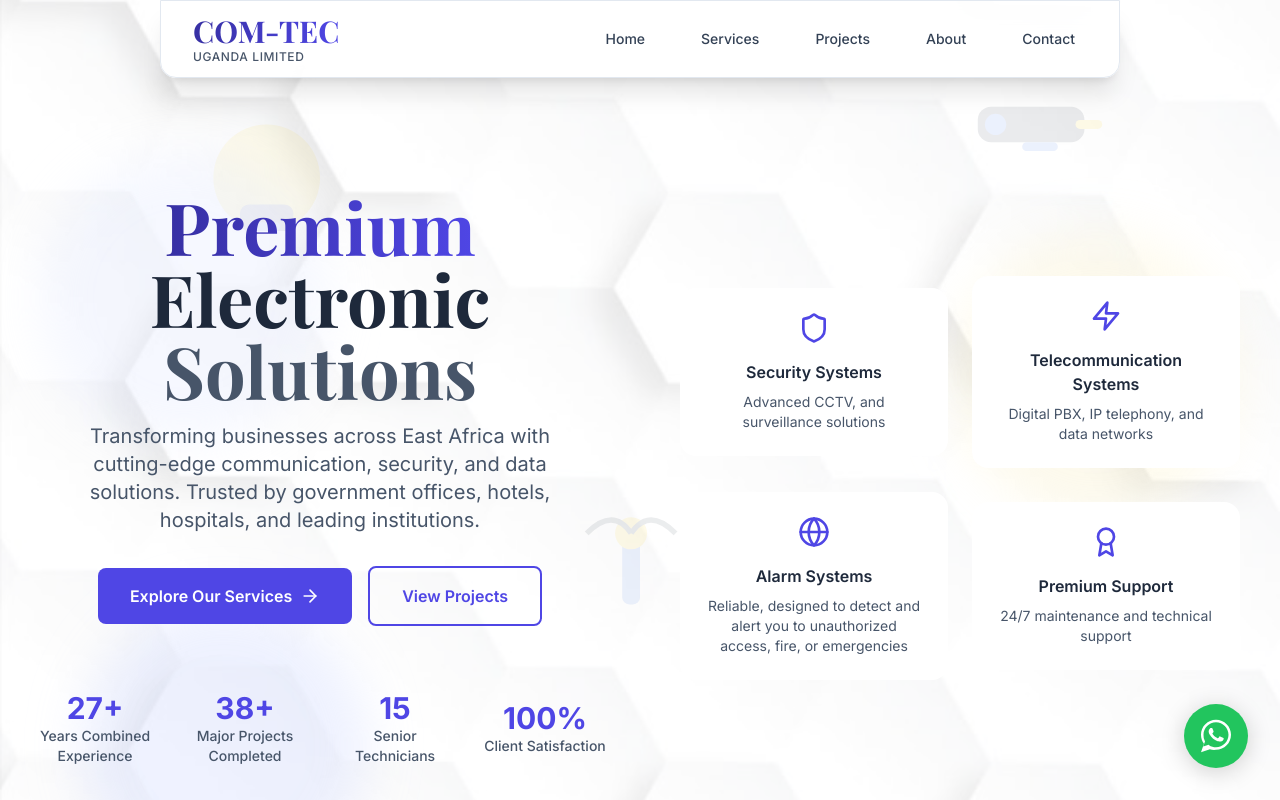
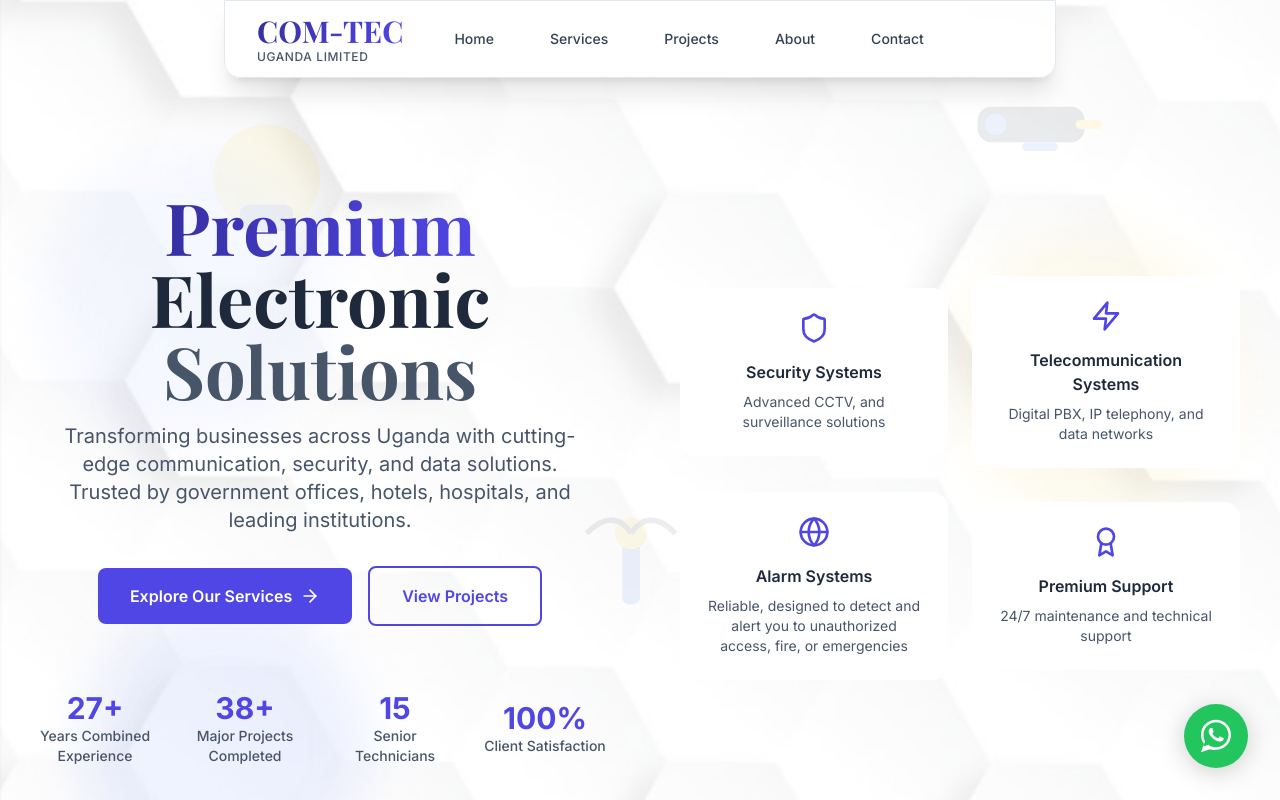
Before and after one commit to pirwoth/Com-Tec, a React (Vite) app: page / in a window 1280 px wide. Shown: the top 800 px of the page. Built offline with nearby package versions, Linux system fonts and the light colour scheme; the HTML template or start-up script is replaced by a standard one.

Commit message:
UI: Responsive infinite marquee, scrollable cards, and navbar with only bottom border radius (all views)

```diff
--- a/src/App.jsx
+++ b/src/App.jsx
@@ -49,7 +49,7 @@
         <Footer />
         {/* Sticky WhatsApp Button */}
         <a
-          href="https://wa.me/256776251238"
+          href="https://wa.me/256702069442"
           target="_blank"
           rel="noopener noreferrer"
           aria-label="Chat on WhatsApp"
--- a/src/components/Contact.jsx
+++ b/src/components/Contact.jsx
@@ -20,12 +20,12 @@
     {
       icon: <Phone className="w-6 h-6" />,
       title: 'Phone Numbers',
-      details: ['Tel: +256 414-251238', 'Mobile: +256 776-251238', 'Mobile: +256 706-251238', 'Mobile: +256 756-251238']
+      details: ['Tel: +256 200 990 198']
     },
     {
       icon: <Mail className="w-6 h-6" />,
       title: 'Email & Web',
-      details: ['pirwoth.dev@gmail.com', 'pirwoth.dev@gmail.com']
+      details: ['comtecuganda@gmail.com',]
     },
     {
       icon: <Clock className="w-6 h-6" />,
@@ -65,27 +65,26 @@
               transition={{ duration: 0.8, delay: 0.2 }}
               className="flex flex-col justify-center"
             >
-              <div className="glass-effect p-4 sm:p-8 rounded-3xl h-full flex flex-col justify-center">
+              <div className="glass-effect p-4 sm:p-8 rounded-3xl h-full flex flex-col justify-center items-center text-center">
                 <h3 className="text-2xl sm:text-3xl font-serif font-bold text-slate-800 mb-4 sm:mb-8">
                   Contact Information
                 </h3>
-
-                <div className="grid gap-4 sm:gap-6">
+                <div className="grid gap-4 sm:gap-6 w-full">
                   {contactInfo.map((info, index) => (
                     <motion.div
                       key={index}
                       initial={{ opacity: 0, y: 20 }}
                       animate={inView ? { opacity: 1, y: 0 } : {}}
                       transition={{ duration: 0.5, delay: 0.4 + index * 0.1 }}
-                      className="flex items-start space-x-3 sm:space-x-4 p-2 sm:p-4 bg-white card rounded-2xl hover-lift"
+                      className="flex flex-col items-center space-y-2 sm:space-y-3 p-2 sm:p-4 bg-white card rounded-2xl hover-lift text-center"
                     >
-                      <div className="flex-shrink-0 w-10 h-10 sm:w-12 sm:h-12 bg-navy-100 rounded-xl flex items-center justify-center text-navy-600">
+                      <div className="flex-shrink-0 w-10 h-10 sm:w-12 sm:h-12 bg-navy-100 rounded-xl flex items-center justify-center text-navy-600 mx-auto">
                         {info.icon}
                       </div>
-                      <div>
-                        <h4 className="font-bold text-slate-800 mb-1 sm:mb-2 text-sm sm:text-base px-1">{info.title}</h4>
+                      <h4 className="font-bold text-slate-800 mb-1 sm:mb-2 text-sm sm:text-base px-1 w-full text-center">{info.title}</h4>
+                      <div className="flex flex-col items-center w-full">
                         {info.details.map((detail, idx) => (
-                          <p key={idx} className="text-xs sm:text-sm text-slate-600 leading-loose px-3 sm:px-4">
+                          <p key={idx} className="text-xs sm:text-sm text-slate-600 leading-loose px-3 sm:px-4 text-center w-full">
                             {detail}
                           </p>
                         ))}
--- a/src/components/Hero.jsx
+++ b/src/components/Hero.jsx
@@ -84,7 +84,7 @@
                     transition={{ delay: 0.6 }}
                     className="text-base sm:text-xl text-slate-600 leading-relaxed max-w-xs sm:max-w-lg mx-auto"
                   >
-                    Transforming businesses across East Africa with cutting-edge communication,
+                    Transforming businesses across Uganda with cutting-edge communication,
                     security, and data solutions. Trusted by government offices, hotels, hospitals, and leading institutions.
                   </motion.p>
                 </div>
--- a/src/components/Navbar.jsx
+++ b/src/components/Navbar.jsx
@@ -71,12 +71,13 @@
         transition={{ type: 'spring', stiffness: 120, damping: 18 }}
       >
         <div
-          className={`pointer-events-auto max-w-7xl w-full sm:w-[97vw] md:w-[92vw] lg:w-[85vw] xl:w-[75vw] shadow-xl bg-white/90 glass-effect border border-slate-200 ${
+          className={`pointer-events-auto mx-auto sm:max-w-6xl sm:w-[90vw] md:w-[85vw] lg:w-[75vw] xl:w-[65vw] shadow-xl bg-white/90 glass-effect border border-slate-200 ${
             scrolled ? 'py-2' : 'py-3'
-          } px-2 sm:px-4 lg:px-8 flex items-center rounded-b-2xl rounded-t-none`}
+          } px-4 sm:px-6 lg:px-8 flex items-center rounded-b-2xl rounded-t-none`}
         >
-          <div className="flex justify-between items-center w-full">
-            {/* Logo */}
+          {/* Flex row: logo (left), nav (center), menu (right) */}
+          <div className="w-full flex items-center justify-between">
+            {/* Logo: always left */}
             <motion.div
               className="flex-shrink-0 cursor-pointer"
               whileHover={{ scale: 1.05 }}
@@ -89,10 +90,9 @@
                 UGANDA LIMITED
               </p>
             </motion.div>
-
-            {/* Desktop Navigation */}
-            <div className="hidden md:flex items-center">
-              <div className="ml-4 sm:ml-10 flex items-baseline space-x-4 sm:space-x-8">
+            {/* Desktop Navigation (centered on desktop only) */}
+            <div className="hidden md:flex flex-1 justify-center">
+              <div className="flex items-baseline space-x-4 sm:space-x-8">
                 {navItems.map((item) => (
                   <motion.a
                     key={item.name}
@@ -106,10 +106,8 @@
                   </motion.a>
                 ))}
               </div>
-              {/* Removed dark mode toggle for desktop */}
             </div>
-
-            {/* Mobile menu button */}
+            {/* Mobile menu button (right end on mobile only) */}
             <div className="md:hidden">
               <button
                 onClick={() => setIsOpen(!isOpen)}
@@ -125,6 +123,8 @@
                 </motion.div>
               </button>
             </div>
+            {/* Empty div for desktop right side symmetry */}
+            <div className="hidden md:block w-12"></div>
           </div>
         </div>
         {/* Mobile Navigation */}
@@ -132,15 +132,15 @@
           {isOpen && (
             <motion.div
               key="mobile-menu"
-              className="pointer-events-auto md:hidden fixed right-0 left-0 top-20 z-[9999] flex flex-col items-end"
-              style={{ borderRadius: '0 0 1rem 1rem' }}
+              className="pointer-events-auto md:hidden fixed right-4 top-20 z-[9999] flex flex-col items-end"
+              style={{ borderRadius: '0 0 1rem 1rem', ...(window.innerWidth <= 640 ? { borderTopLeftRadius: 0, borderTopRightRadius: 0 } : {}) }}
               initial={{ opacity: 0, x: 100 }}
               animate={{ opacity: 1, x: 0 }}
               exit={{ opacity: 0, x: 100 }}
               transition={{ duration: 0.5, type: 'spring', bounce: 0.18 }}
             >
               <nav className="flex flex-col space-y-2 items-end py-2 px-2 w-full"
-                style={{ borderRadius: '0 0 1rem 1rem' }}>
+                style={{ borderRadius: '0 0 1rem 1rem', ...(window.innerWidth <= 640 ? { borderTopLeftRadius: 0, borderTopRightRadius: 0 } : {}) }}>
                 {navItems.map((item, idx) => (
                   <motion.a
                     key={item.name}
--- a/src/components/Projects.jsx
+++ b/src/components/Projects.jsx
@@ -21,12 +21,12 @@
     { id: 6, name: 'ST JOSEPH NAGGALAMA', solution: 'TELEPHONE', category: 'Education', featured: false },
     { id: 7, name: 'ST. SAVIO JUNIOR SCHOOL KISUBI', solution: 'CCTV', category: 'Education', featured: false },
     { id: 8, name: 'MED OPTICS', solution: 'COUNTRY WIDE CCTV INTEGRATION', category: 'Healthcare', featured: true },
-    { id: 9, name: 'OFFICE OF THE PRIME MINISTER ADJUMAN', solution: 'VOICE, DATA & CCTV', category: 'Government', featured: true },
+    { id: 9, name: 'PRIME MINISTER OFFICE ADJUMAN', solution: 'VOICE, DATA & CCTV', category: 'Government', featured: true },
     { id: 10, name: 'WEST CLIFF HOTEL LIRA', solution: 'VOICE, DATA & CCTV', category: 'Hospitality', featured: false },
     { id: 11, name: 'RAINA HOTEL FORT PORTAL', solution: 'VOICE, DATA & CCTV', category: 'Hospitality', featured: false },
-    { id: 12, name: 'KABALORE DISTRICT LOCAL GOVERNMENT', solution: 'TELEPHONE & DATA', category: 'Government', featured: false },
+    { id: 12, name: 'KABALORE DISTRICT LG', solution: 'TELEPHONE & DATA', category: 'Government', featured: false },
     { id: 13, name: 'MWEYA SAFARI LODGE', solution: 'TELEPHONE', category: 'Hospitality', featured: false },
-    { id: 14, name: 'ACTION AID INTERNATIONAL (country wide)', solution: 'TELEPHONE', category: 'NGO', featured: true },
+    { id: 14, name: 'ACTION AID INT (country wide)', solution: 'TELEPHONE', category: 'NGO', featured: true },
     { id: 15, name: 'COLLINE HOTEL MUKONO', solution: 'TELEPHONE', category: 'Hospitality', featured: false },
     { id: 16, name: 'NEMA HOUSE', solution: 'TELEPHONE', category: 'Government', featured: false },
     { id: 17, name: 'NSAMBYA HOSPITAL', solution: 'TELEPHONE', category: 'Healthcare', featured: true },
@@ -34,7 +34,7 @@
     { id: 19, name: 'HOSPICE UGANDA', solution: 'TELEPHONE', category: 'Healthcare', featured: false },
     { id: 20, name: 'FLIGHT HOTEL ENTEBBE', solution: 'VOICE, DATA & CCTV', category: 'Hospitality', featured: false },
     { id: 21, name: 'MENGO HOSPITAL', solution: 'TELEPHONE', category: 'Healthcare', featured: false },
-    { id: 22, name: 'UGANDA WILD LIFE EDUCATION CENTRE ENTEBBE', solution: 'TELEPHONE', category: 'Education', featured: false },
+    { id: 22, name: 'UWLEC ENTEBBE', solution: 'TELEPHONE', category: 'Education', featured: false },
     { id: 23, name: 'SPEKE RESORT MUNYONYO', solution: 'TELEPHONE', category: 'Hospitality', featured: true },
     { id: 24, name: 'ROYAL SUITES', solution: 'TELEPHONE & DATA', category: 'Hospitality', featured: false },
     { id: 25, name: 'MUBENDE DISTRICT', solution: 'TELEPHONE', category: 'Government', featured: false },
@@ -43,8 +43,8 @@
     { id: 28, name: 'KAMPALA PYRAMIDS', solution: 'TELEPHONE', category: 'Corporate', featured: false },
     { id: 29, name: 'OSCAR INDUSTRIES', solution: 'TELEPHONE', category: 'Industrial', featured: false },
     { id: 30, name: 'NAMANVE INDUSTRIES', solution: 'TELEPHONE', category: 'Industrial', featured: false },
-    { id: 31, name: 'TAIBAH INTERNATIONAL JUNIOR SCHOOL', solution: 'TELEPHONE & CCTV', category: 'Education', featured: false },
-    { id: 32, name: 'TAIBAH INTERNATIONAL COLLEGE SCHOOL', solution: 'TELEPHONE & CCTV', category: 'Education', featured: false },
+    { id: 31, name: 'TAIBAH INT JUNIOR SCHOOL', solution: 'TELEPHONE & CCTV', category: 'Education', featured: false },
+    { id: 32, name: 'TAIBAH INT COLLEGE SCHOOL', solution: 'TELEPHONE & CCTV', category: 'Education', featured: false },
     { id: 33, name: 'MEDI OPTICS (all branches country wide)', solution: 'CCTV', category: 'Healthcare', featured: false },
     { id: 34, name: 'PINE PHARMACY', solution: 'CCTV', category: 'Healthcare', featured: false },
     { id: 35, name: 'KD APARTMENTS', solution: 'CCTV', category: 'Residential', featured: false },
```
